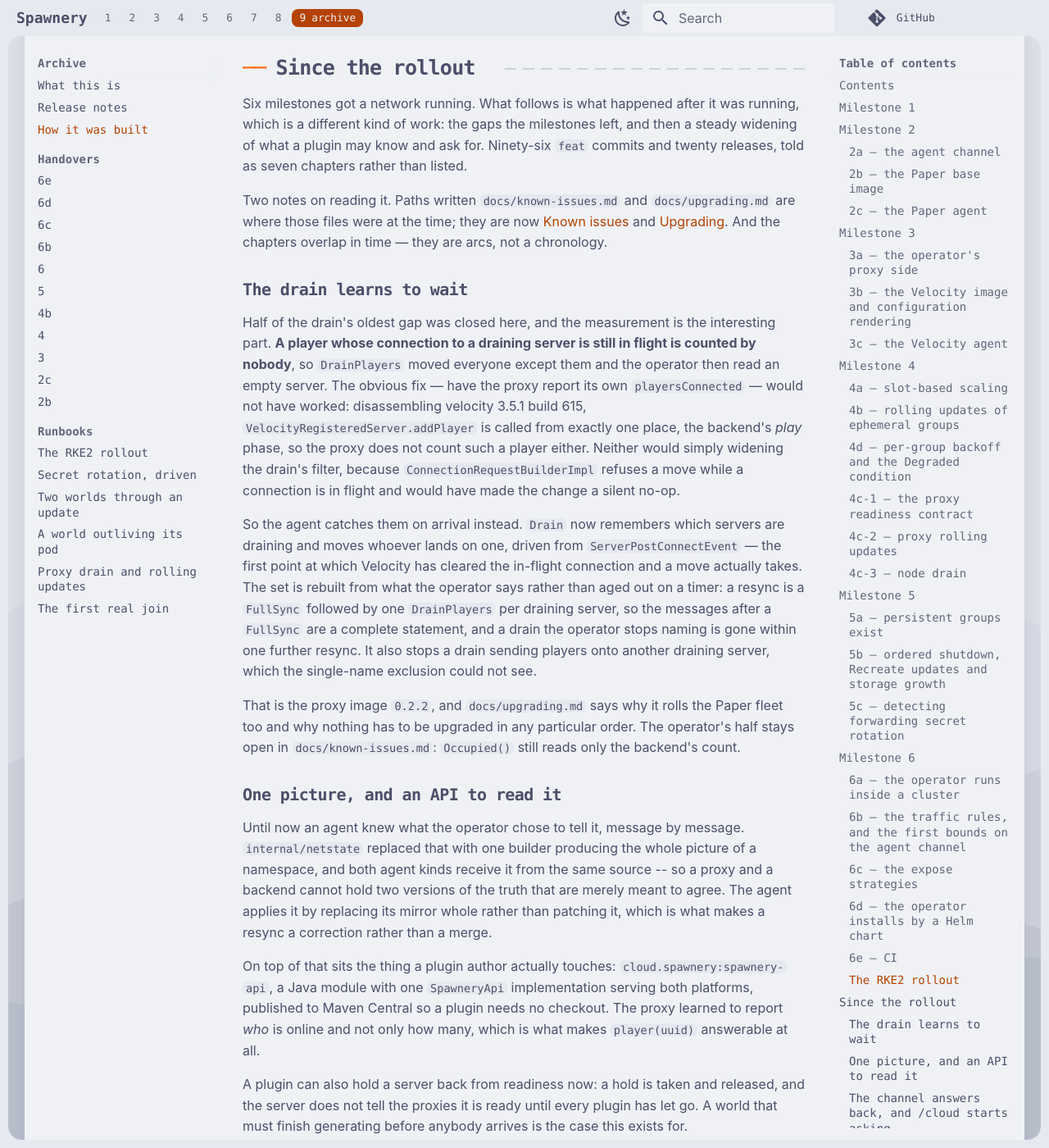
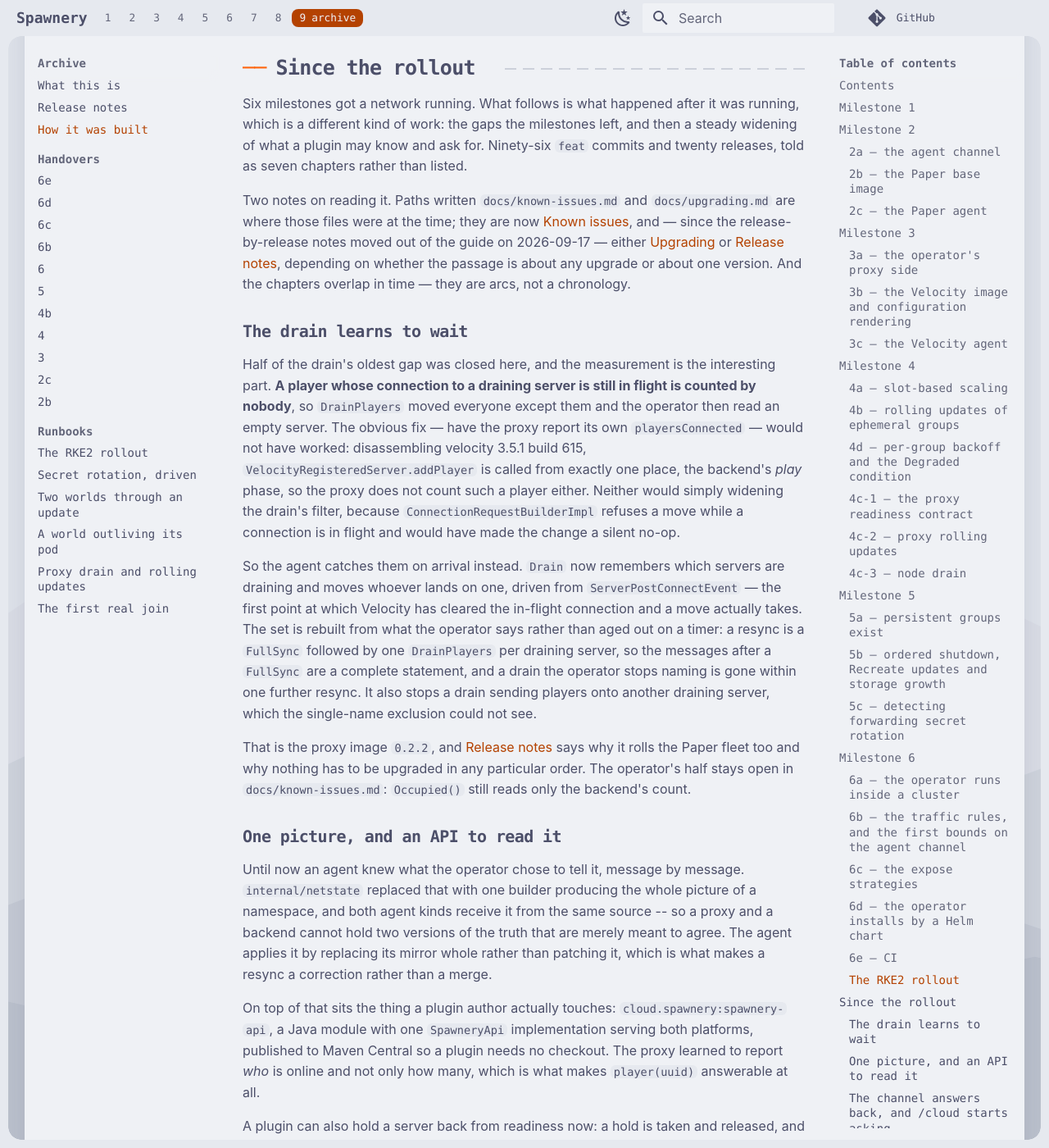
Before and after one commit to spawnery/spawnery, an MkDocs documentation site: the page built from docs/archive/history.md, in a window 1280 px wide and 1400 px high, scrolled down 15328 px. Shown: the whole window at 82% size. Built offline with MkDocs 1.6.1 and Material for MkDocs 9.7.7, drawn with Linux system fonts in a browser that asks for light colours; some web fonts are replaced; comment, search, counter and statistics services are not loaded; some of the changed text lies outside the part shown.

Commit message:
docs(archive): history follows the release notes out of the guide
archive/index.md calls history.md the one page in that section kept
current, so its three references to docs/guides/upgrading.md for content
that moved are wrong rather than dated: two point at a kubectl line and
at 0.2.2's rolling behaviour, both now in archive/release-notes.md, and
the third is the note telling a reader where the old paths went.

Found by the task-1 review, which also caught that the first attempt to
leave these alone justified itself by calling history.md frozen prose.
The handovers are frozen; this page is not.

Co-Authored-By: Claude Opus 5 (1M context) <noreply@anthropic.com>
Claude-Session: https://claude.ai/code/session_01RhLpABDQDo2jeWRbfNEdtT

```diff
--- a/docs/archive/history.md
+++ b/docs/archive/history.md
@@ -295,8 +295,7 @@ disconnecting players. Adding the role term closed it in the reconciler, but
 one copy is out of reach: a `ServerGroup` last reconciled by pre-4c-3 code
 left a budget at its own bare name, which nothing renames or deletes, carrying
 a frozen `minAvailable` and a frozen copy of the broken selector. Delete it by
-hand — [`docs/upgrading.md`](../guides/upgrading.md) has the `kubectl` to find
-it. `docs/known-issues.md` also leaves
+hand — [Release notes](release-notes.md) has the `kubectl` to find it. `docs/known-issues.md` also leaves
 open that an operator running cluster-autoscaler must pass
 `-drain-taint ToBeDeletedByClusterAutoscaler` by hand: that autoscaler taints
 without cordoning, and an unset flag looks exactly like a quiet node.
@@ -699,8 +698,11 @@ and then a steady widening of what a plugin may know and ask for. Ninety-six
 
 Two notes on reading it. Paths written `docs/known-issues.md` and
 `docs/upgrading.md` are where those files were at the time; they are now
-[Known issues](../reference/known-issues.md) and
-[Upgrading](../guides/upgrading.md). And the chapters overlap in time — they
+[Known issues](../reference/known-issues.md), and — since the release-by-release
+notes moved out of the guide on 2026-09-17 — either
+[Upgrading](../guides/upgrading.md) or [Release notes](release-notes.md),
+depending on whether the passage is about any upgrade or about one version.
+And the chapters overlap in time — they
 are arcs, not a chronology.
 
 ### The drain learns to wait
@@ -727,8 +729,9 @@ followed by one `DrainPlayers` per draining server, so the messages after a
 gone within one further resync. It also stops a drain sending players onto
 another draining server, which the single-name exclusion could not see.
 
-That is the proxy image `0.2.2`, and `docs/upgrading.md` says why it rolls the
-Paper fleet too and why nothing has to be upgraded in any particular order.
+That is the proxy image `0.2.2`, and [Release notes](release-notes.md) says
+why it rolls the Paper fleet too and why nothing has to be upgraded in any
+particular order.
 The operator's half stays open in `docs/known-issues.md`: `Occupied()` still
 reads only the backend's count.
 
```
